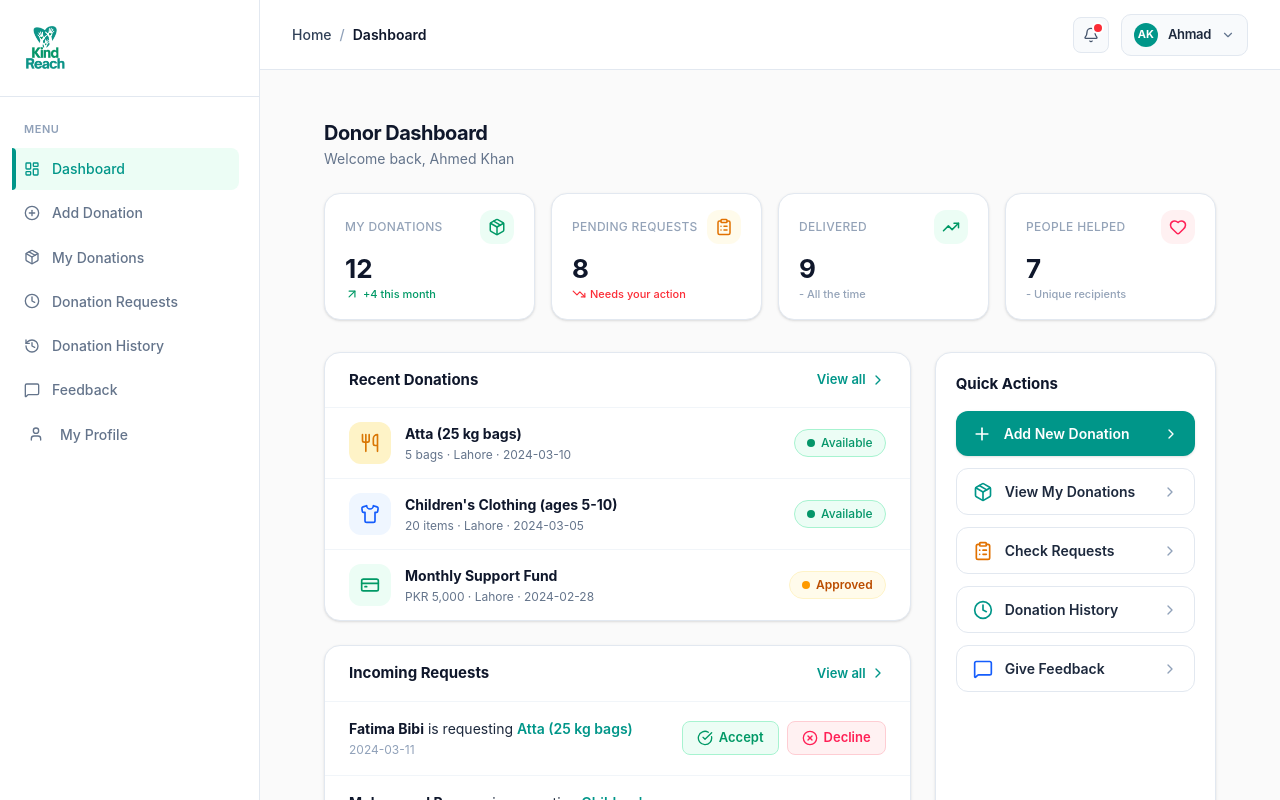
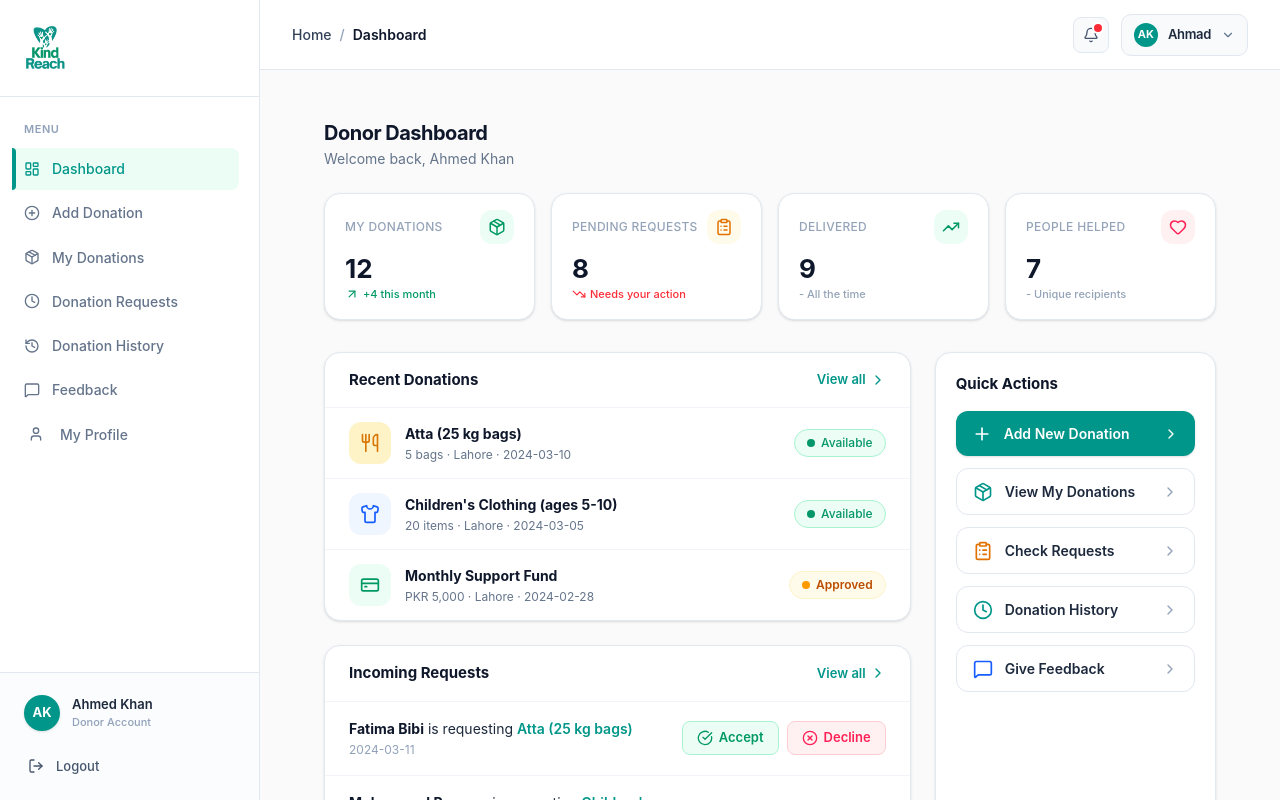
Before and after one commit to kashif-portfolio/kindreach-web, a React (Vite) app: page /donor in a window 1280 px wide. Built offline with nearby package versions, Linux system fonts and the light colour scheme.

Commit message:
Fix Routing

```diff
--- a/src/layouts/DashboardLayout.jsx
+++ b/src/layouts/DashboardLayout.jsx
@@ -10,7 +10,8 @@ import {
     History,
     MessageSquare,
     User,
-    Clock
+    Clock,
+    LogOut
 } from "lucide-react";
 
 export default function DashboardLayout() {
@@ -36,6 +37,10 @@ export default function DashboardLayout() {
     const isDonor = path.startsWith('/donor');
 
 
+    const handleLogout = () => {
+        localStorage.clear();
+        window.location.href = "/login";
+    };
 
     return (
         // Main screen
@@ -185,6 +190,33 @@ export default function DashboardLayout() {
                     )}
 
                 </div>
+
+                {/* 3. Bottom Profile & Logout Section */}
+                <div className="p-4 border-t border-border-subtle flex flex-col gap-3 bg-slate-50/50">
+                    {/* User Info Box */}
+                    <div className="flex items-center gap-3 px-2 py-1.5">
+                        <div className="w-9 h-9 bg-[#009689] text-white font-bold text-[13px] rounded-full flex items-center justify-center shrink-0 shadow-sm">
+                            AK
+                        </div>
+                        <div className="flex flex-col overflow-hidden">
+                            <span className="text-[13px] font-semibold text-slate-800 truncate">
+                                Ahmed Khan
+                            </span>
+                            <span className="text-[11px] text-slate-400 font-medium truncate">
+                                Donor Account
+                            </span>
+                        </div>
+                    </div>
+
+                    {/* Logout Button */}
+                    <button
+                        onClick={handleLogout}
+                        className="flex items-center gap-3 w-full py-2 px-3 text-[13px] font-medium text-slate-600 hover:text-red-600 hover:bg-red-50 rounded-lg transition-all cursor-pointer"
+                    >
+                        <LogOut className="w-4 h-4 shrink-0" />
+                        <span>Logout</span>
+                    </button>
+                </div>
             </aside >
 
             {/* Right section header and main content area */}
--- a/src/routes/AppRoutes.jsx
+++ b/src/routes/AppRoutes.jsx
@@ -15,17 +15,16 @@ import DonationHistory from "../pages/donor/DonationHistory";
 import Feedback from "../pages/donor/Feedback";
 import MyProfile from "../pages/donor/DonorProfile";
 
-// Naya Dashboard Layout import kiya hai
+// Main layout for dashboard sidebar and topbar
 import DashboardLayout from "../layouts/DashboardLayout";
-// (Jab aap DonorDashboard ki file banayenge toh usko bhi yahan import karenge)
 
 export default function AppRoutes() {
   return (
     <Routes>
-      {/* Root path par user ko login par redirect karne ke liye */}
-      <Route path="/" element={<Navigate to="/login" replace />} />
+      {/* Redirect root URL (/) to the login page by default */}
+      <Route path="/" element={<Navigate to="/donor" replace />} />
 
-      {/* 1. Authentication Routes (Login, Signup, etc.) */}
+      {/* 1. Authentication Routes Group (Login, Signup, Recovery screens) wrapped inside AuthLayout */}
       <Route element={<AuthLayout />}>
         <Route path="login" element={<Login />} />
         <Route path="forgot-password" element={<ForgotPassword />} />
@@ -35,20 +34,28 @@ export default function AppRoutes() {
         <Route path="signup" element={<SignUp />} />
       </Route>
 
-      {/* 2. Dashboard Layout Route (Sidebar aur Topbar wala main shell) */}
+      {/* 2. Donor Dashboard Routes Group wrapped inside DashboardLayout (Sidebar/Topbar shell) */}
       <Route path="/donor" element={<DashboardLayout />}>
+        {/* Default index route rendering the main donor dashboard */}
         <Route index element={<DonorDashboard />} />
+        {/* Route for adding a new donation */}
         <Route path="add-donation" element={<PostDonation />} />
-        {/* My Donations route */}
+        {/* Route for viewing user's submitted donations */}
         <Route path="my-donations" element={<MyDonations />} />
-        {/* Donation Requests route (Yeh wali nayi screen) */}
+        {/* Route for checking active donation requests */}
         <Route path="donation-requests" element={<DonationRequests />} />
+        {/* Route for past donation history records */}
         <Route path="history" element={<DonationHistory />} />
+        {/* Route for submitting and viewing feedback */}
         <Route path="feedback" element={<Feedback />} />
+        {/* Route for managing donor profile details */}
         <Route path="profile" element={<MyProfile />} />
       </Route>
+
+      {/* Standalone route for add-donation outside nested dashboard if accessed directly */}
       <Route path="/add-donation" element={<PostDonation />} />
-      {/* Agar koi galat URL enter kare toh wapas login par bhej de */}
+
+      {/* Catch-all route: redirects any invalid or unknown URL back to the login page */}
       <Route path="*" element={<Navigate to="/login" replace />} />
     </Routes>
   );
```
